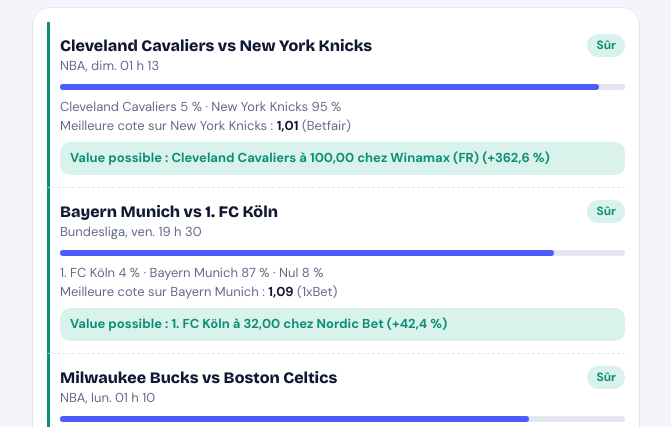
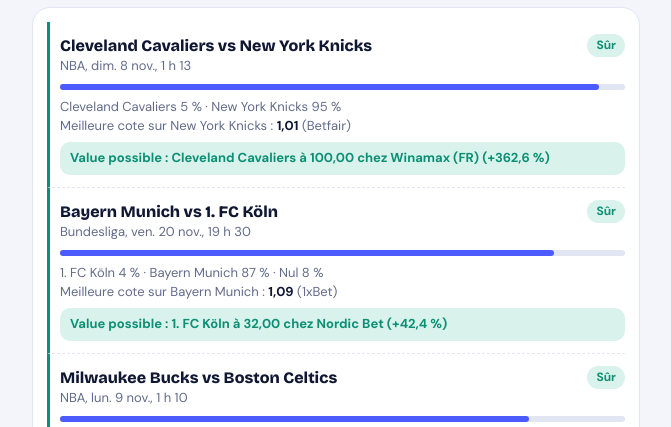
Before and after one commit to gabnat250/radar-value, a plain HTML site: page index.html in a window 1280 px wide. Shown: the part 328-755 px from the top of the page, without its empty margins (304-975 px from the left). Drawn offline with nearby package versions, Linux system fonts and the light colour scheme.

Commit message:
Update index.html

```diff
--- a/index.html
+++ b/index.html
@@ -52,7 +52,7 @@ function render(){
   $('hero').innerHTML=t?'<div class="feat"><span class="meta" style="color:inherit;opacity:.8">Le plus sûr de ta sélection</span><div class="t">'+esc(t.m.home)+' vs '+esc(t.m.away)+'</div><span class="meta" style="color:inherit;opacity:.8">Favori : '+nm(t.fav.name)+' à '+f(t.fav.p*100,0)+' %. Meilleure cote : '+f(t.fav.best,2)+'</span></div>':'';
   $('ml').innerHTML=L.length?L.map(function(x){
     var m=x.m,v=m.outcomes.reduce(function(a,b){return b.ev>a.ev?b:a}),
-    when=new Date(m.start).toLocaleString('fr-CA',{weekday:'short',hour:'numeric',minute:'2-digit'}),
+    when=new Date(m.start).toLocaleString('fr-CA',{weekday:'short',day:'numeric',month:'short',hour:'numeric',minute:'2-digit'}),
     pr=m.outcomes.map(function(o){return nm(o.name)+' '+f(o.p*100,0)+' %'}).join(' · ');
     return '<div class="row row'+x.c+'"><div class="top"><span class="name">'+esc(m.home)+' vs '+esc(m.away)+'</span><span class="tag t'+x.c+'">'+TG[x.c]+'</span></div><div class="meta">'+LG[m.league]+', '+esc(when)+'</div><div class="bar"><i style="width:'+x.fav.p*100+'%"></i></div><div class="meta">'+pr+'<br>Meilleure cote sur '+nm(x.fav.name)+' : <b>'+f(x.fav.best,2)+'</b> ('+esc(x.fav.book)+')</div>'+(v.ev>.02?'<div class="val">Value possible : '+nm(v.name)+' à '+f(v.best,2)+' chez '+esc(v.book)+' (+'+f(v.ev*100,1)+' %)</div>':'')+'</div>';
   }).join(''):'<p class="meta">Aucun match pour ce filtre.</p>';
```
